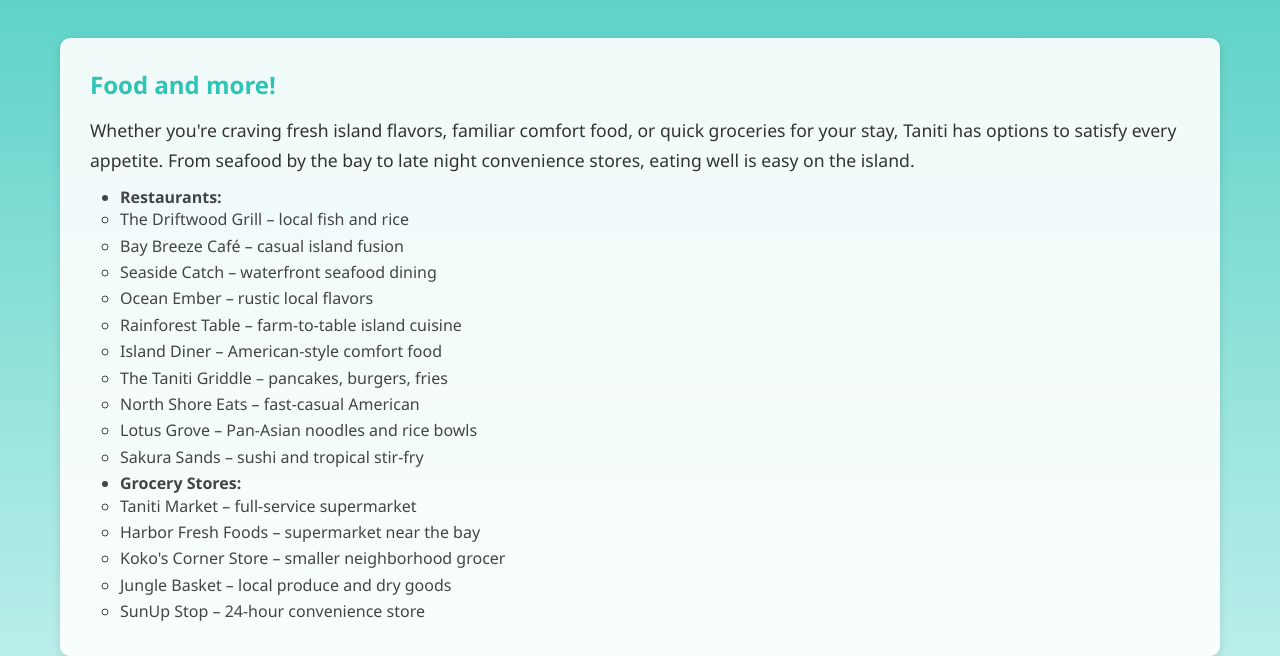
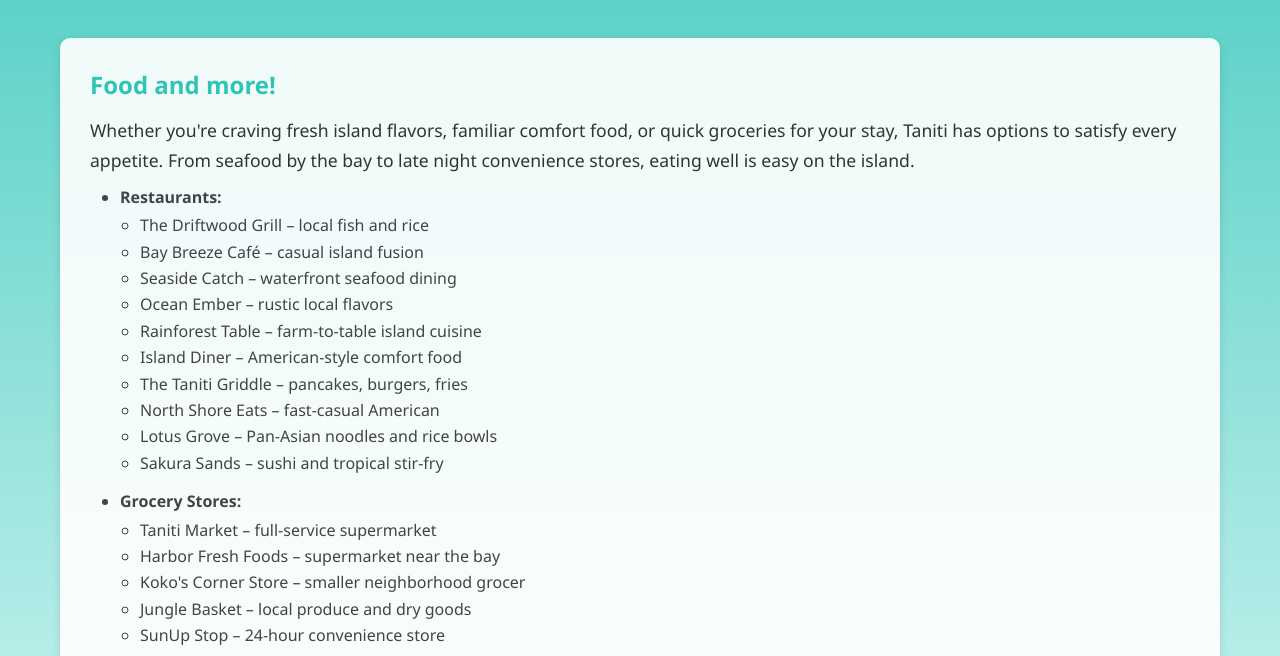
Before and after one commit to Burzah/t1-website-ux, a website: page food.html in a window 1280 px wide. Shown: the part 352-1008 px from the top of the page. Drawn offline with Linux system fonts and the light colour scheme.

Commit message:
adjustments to food.html

```diff
--- a/styles.css
+++ b/styles.css
@@ -164,6 +164,20 @@ body {
 .card-list li {
     margin-bottom: 4px;
 }
+
+.card-list > li {
+    margin-bottom: 16px;
+}
+
+.card-list ul {
+    padding-left: 20px;
+    margin-top: 6px;
+}
+
+.card-list ul li {
+    margin-bottom: 4px;
+}
+
 
 .info-card {
     background-color: rgba(255, 255, 255, 0.9);
```
